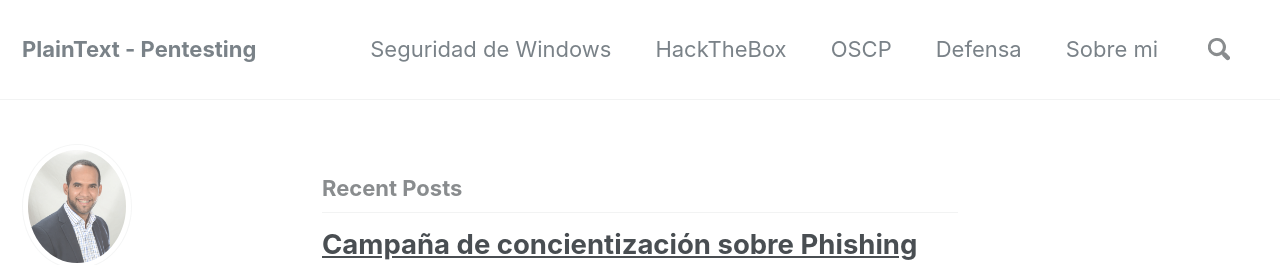
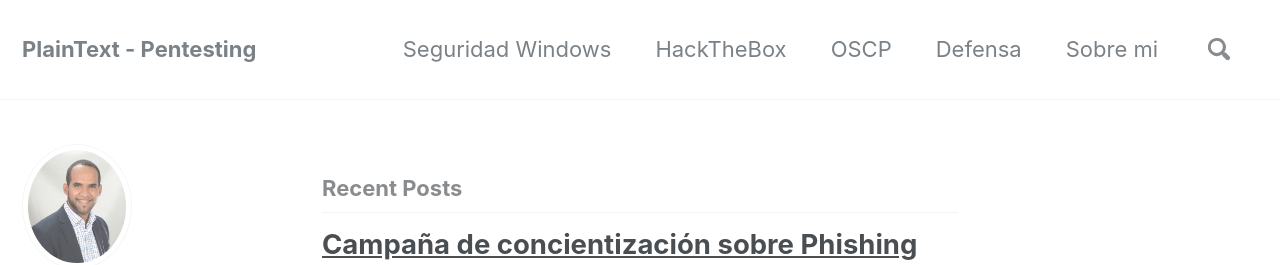
Before and after one commit to juliourena/juliourena.github.io, a Jekyll site: the page built from index.html, in a window 1280 px wide and 900 px high. Shown: the top 265 px of the window. Built offline with Jekyll 4.4.1, drawn with Linux system fonts in a browser that asks for light colours; nearby versions of some CDN libraries; the list of posts is cut into pages by our own code.

```diff
--- a/_data/navigation.yml
+++ b/_data/navigation.yml
@@ -1,6 +1,6 @@
 # main links links
 main:
-  - title: "Seguridad de Windows"
+  - title: "Seguridad Windows"
     description: "Ataques a Sistemas operativos Windows"
     url: /WindowsSecurity
   - title: "HackTheBox"
```
